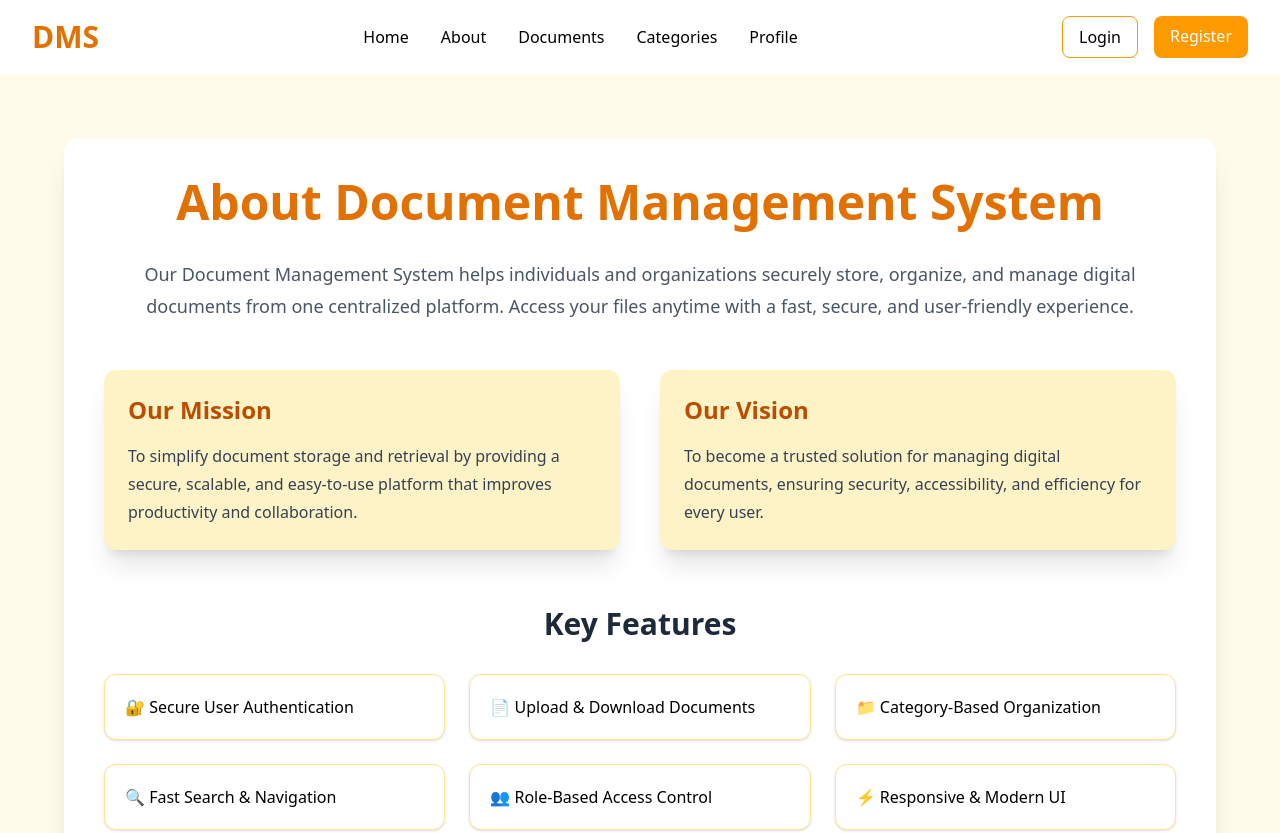
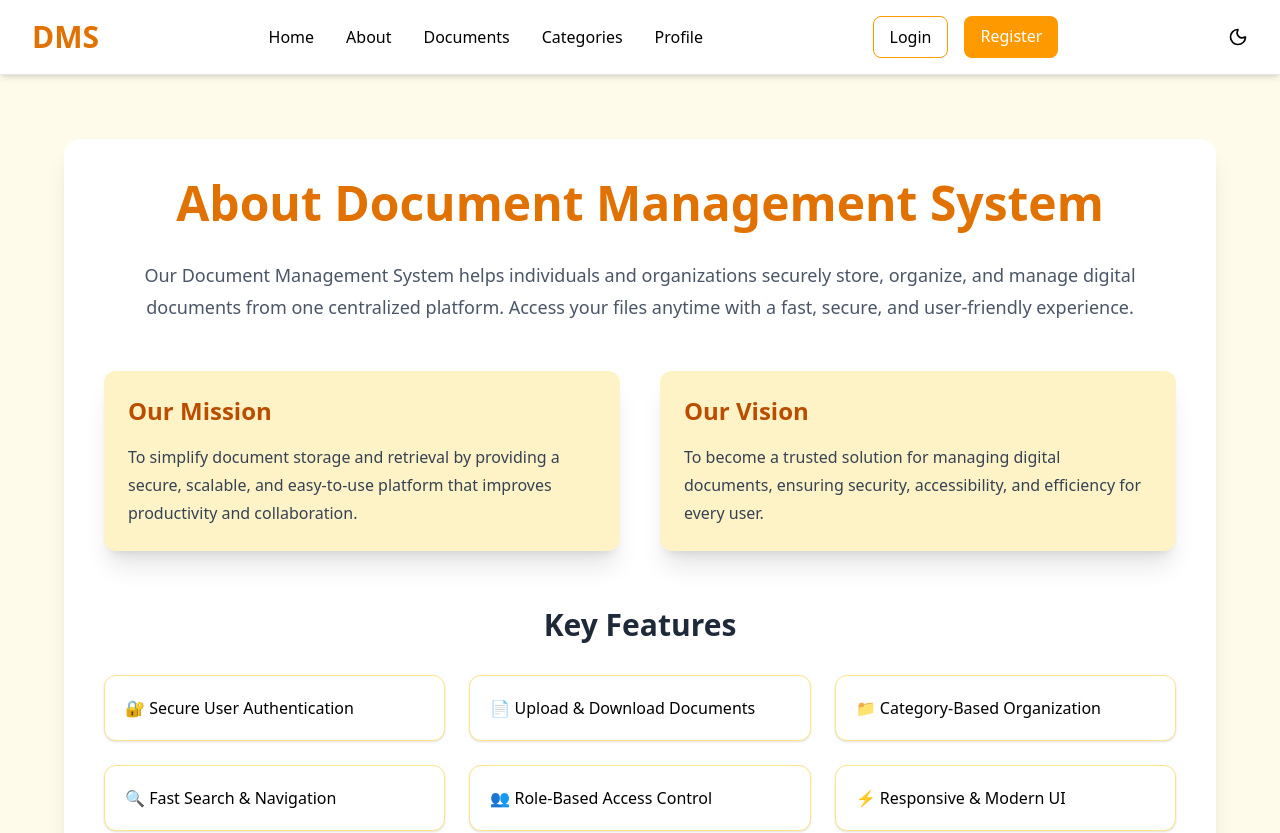
Before and after one commit to Lakshit-Poojari/Document-Management-System, a Next.js app: page /about in a window 1280 px wide. Shown: the top 833 px of the page. Built offline with nearby package versions, Linux system fonts and the light colour scheme.

Commit message:
add dark theme

```diff
--- a/app/(dashboard)/about/page.tsx
+++ b/app/(dashboard)/about/page.tsx
@@ -9,11 +9,11 @@ export default function About() {
   "⚡ Responsive & Modern UI",
 ];
     return(
-        <div className="min-h-screen bg-amber-50 py-16 px-6">
+        <div className="min-h-screen bg-amber-50 dark:bg-gray-900 py-16 px-6">
 
-            <div className="max-w-6xl mx-auto bg-white rounded-2xl shadow-xl p-10">
+            <div className="max-w-6xl mx-auto bg-white  rounded-2xl shadow-xl dark:bg-gray-800 p-10">
 
-                <h1 className="text-5xl font-bold text-center text-amber-600 mb-8">
+                <h1 className="text-5xl font-bold text-center text-amber-600 dark:text-amber-400 mb-8">
                 About Document Management System
                 </h1>
 
@@ -24,15 +24,15 @@ export default function About() {
                 secure, and user-friendly experience.
                 </p>
 
-                <div className="grid md:grid-cols-2 gap-10">
+                <div className="grid md:grid-cols-2 gap-10 ">
 
-                    <div className="bg-amber-100 rounded-xl p-6 shadow-xl hover:shadow-2xl transition hover:-translate-y-3 duration-500">
+                    <div className="bg-amber-100 rounded-xl p-6 dark:bg-gray-700 shadow-xl hover:shadow-2xl transition hover:-translate-y-3 duration-500">
 
-                        <h2 className="text-2xl font-semibold text-amber-700 mb-4">
+                        <h2 className="text-2xl font-semibold dark:text-amber-400 text-amber-700 mb-4">
                         Our Mission
                         </h2>
 
-                        <p className="text-gray-700 leading-7">
+                        <p className="text-gray-700 leading-7 dark:text-gray-300">
                         To simplify document storage and retrieval by providing a
                         secure, scalable, and easy-to-use platform that improves
                         productivity and collaboration.
@@ -40,13 +40,13 @@ export default function About() {
 
                     </div>
 
-                    <div className="bg-amber-100 rounded-xl p-6 shadow-xl hover:shadow-2xl transition hover:-translate-y-3 duration-500">
+                    <div className="bg-amber-100 rounded-xl dark:bg-gray-700 p-6 shadow-xl hover:shadow-2xl transition hover:-translate-y-3 duration-500">
 
-                        <h2 className="text-2xl font-semibold text-amber-700 mb-4">
+                        <h2 className="text-2xl font-semibold text-amber-700 dark:text-amber-400  mb-4">
                         Our Vision
                         </h2>
 
-                        <p className="text-gray-700 leading-7">
+                        <p className="text-gray-700 leading-7 dark:text-gray-300">
                         To become a trusted solution for managing digital documents,
                         ensuring security, accessibility, and efficiency for every user.
                         </p>
@@ -57,14 +57,14 @@ export default function About() {
 
                 <div className="mt-14">
 
-                    <h2 className="text-3xl font-bold text-center text-gray-800 mb-8">
+                    <h2 className="text-3xl font-bold text-center text-gray-800 dark:text-white mb-8">
                         Key Features
                     </h2>
 
                     <div className="grid sm:grid-cols-2 lg:grid-cols-3 gap-6">
 
                         {features.map((feature, index) => (
-                        <div key={index} className="bg-white border border-amber-200 rounded-xl p-5 shadow hover:shadow-lg transition
+                        <div key={index} className="bg-white border dark:bg-gray-700 border-amber-200 rounded-xl p-5 shadow hover:shadow-lg transition
                          hover:bg-amber-200 hover:-translate-y-2 duration-500 ">
 
                         {feature}
--- a/app/layout.tsx
+++ b/app/layout.tsx
@@ -3,6 +3,7 @@ import { Geist, Geist_Mono } from "next/font/google";
 import "./globals.css";
 import Navbar from "@/components/Navbar";
 import Footer from "@/components/Footer";
+import { ThemeProvider } from "@/components/theme-provider";
 
 const geistSans = Geist({
   variable: "--font-geist-sans",
@@ -27,12 +28,19 @@ export default function RootLayout({
   return (
     <html
       lang="en"
+      suppressHydrationWarning
       className={`${geistSans.variable} ${geistMono.variable} h-full antialiased`}
     >
       <body className="min-h-full flex flex-col">
-        <Navbar/>
-        {children}
-        <Footer/>
+        <ThemeProvider
+            attribute="class"
+            defaultTheme="system"
+            enableSystem
+            disableTransitionOnChange>
+          <Navbar/>
+          {children}
+          <Footer/>
+        </ThemeProvider>
       </body>
     </html>
   );
--- a/app/page.tsx
+++ b/app/page.tsx
@@ -4,9 +4,9 @@ export default function Home() {
 
   return (
     <>
-      <div className="min-h-screen flex flex-col items-center justify-center px-8 bg-amber-50">
-        <div className="max-w-4xl text-center">
-          <h1 className="text-5xl font-bold text-amber-900 mb-6">
+      <div className="min-h-screen flex flex-col items-center justify-center dark:bg-gray-800 px-8 bg-amber-50">
+        <div className="max-w-4xl text-center ">
+          <h1 className="text-5xl dark:text-amber-400 font-bold text-amber-900 mb-6">
               This is Document Management System
           </h1>
         </div>
@@ -14,7 +14,7 @@ export default function Home() {
         <br />
 
         <div >
-          <p className="text-lg text-gray-700 leading-relaxed mb-12">
+          <p className="text-lg text-gray-600 leading-relaxed mb-12">
               Manage, organize, and access your documents from one centralized platform.
               Upload files, categorize documents, track document details, and securely
               store important information with ease.
@@ -23,10 +23,10 @@ export default function Home() {
 
         <br />
 
-        <div className="bg-white shadow-2xl rounded-2xl p-8">
-          <h2 className="text-3xl font-semibold text-amber-800 mb-6">Features</h2>
+        <div className="bg-white shadow-2xl rounded-2xl p-8 dark:bg-gray-700">
+          <h2 className="text-3xl font-semibold text-amber-800 dark:text-amber-400  mb-6">Features</h2>
           <br />
-          <ul className="space-y-4 text-lg text-gray-700">
+          <ul className="space-y-4 text-lg dark:text-gray-300 text-gray-700">
             <li>🔐 Secure User Authentication</li>
             <li>📄 Document Upload and Download</li>
             <li>📁 Category-Based Organization</li>
--- a/components/Footer.tsx
+++ b/components/Footer.tsx
@@ -1,7 +1,7 @@
 export default function Footer() {
     return (
         <>
-            <footer className="bg-gray-900 text-white border-t border-gray-700 mt-16">
+            <footer className="bg-gray-900 text-white border-t border-gray-700 mt-16 ">
                 <div className="max-w-7xl mx-auto px-8 py-10 flex flex-col md:flex-row justify-between items-center gap-8">
                     {/* Logo & Description */}
                     <div className="text-center md:text-left">
--- a/components/Navbar.tsx
+++ b/components/Navbar.tsx
@@ -1,38 +1,51 @@
 import Link from "next/link"
+import ThemeToggle from "./Toggle"
 
 export default function Navbar() {
   return (
     <>
-        <header className="bg-white shadow-md">
+        <header className="
+sticky top-0
+z-50
+bg-white
+dark:bg-slate-900
+shadow-md
+dark:shadow-black/50
+border-b
+border-gray-200
+dark:border-slate-800
+">
             <nav className="max-w-7xl mx-auto flex justify-between items-center px-8 py-4">
 
                 <div>
-                    <Link href="/" className="text-3xl font-bold text-amber-600">DMS</Link>
+                    <Link href="/" className="text-3xl font-bold text-amber-600 ">DMS</Link>
                 </div>
 
                 {/* Navigation */}
                 <div className="flex items-center gap-8">
 
-                    <Link href="/" className="hover:text-amber-600 transition">Home</Link>
+                    <Link href="/" className="hover:text-amber-600 transition focus:underline">Home</Link>
 
-                    <Link href="/about" className="hover:text-amber-600 transition">About</Link>
+                    <Link href="/about" className="hover:text-amber-600 transition focus:underline">About</Link>
 
-                    <Link href="/document" className="hover:text-amber-600 transition">Documents</Link>
+                    <Link href="/document" className="hover:text-amber-600 transition focus:underline">Documents</Link>
 
-                    <Link href="/categories" className="hover:text-amber-600 transition">Categories</Link>
+                    <Link href="/categories" className="hover:text-amber-600 transition focus:underline">Categories</Link>
 
-                    <Link href="/profile" className="hover:text-amber-600 transition">Profile</Link>
+                    <Link href="/profile" className="hover:text-amber-600 transition focus:underline">Profile</Link>
 
                 </div>
 
                 {/* Authentication Buttons */}
                 <div className="flex gap-4">
 
-                    <Link href="/login" className="px-4 py-2 border border-amber-500 rounded-lg hover:bg-amber-50">Login</Link>
+                    <Link href="/login" className="px-4 py-2 border border-amber-500 rounded-lg hover:bg-amber-50 dark:bg-gray-800 dark:text-white">Login</Link>
 
                     <Link href="/register" className="px-4 py-2 bg-amber-500 text-white rounded-lg hover:bg-amber-600">Register</Link>
 
                 </div>
+
+                <ThemeToggle />
 
             </nav>
         </header>
--- /dev/null
+++ b/components/Toggle.tsx
@@ -0,0 +1,21 @@
+"use client";
+
+import { useTheme } from "next-themes";
+import { Moon, Sun } from "lucide-react";
+
+
+export default function ThemeToggle() {
+  const { theme, setTheme } = useTheme();
+
+
+
+  return (
+    <button
+  onClick={() =>
+    setTheme(theme === "dark" ? "light" : "dark")
+  }
+>
+  {theme === "dark" ? <Sun size={20} /> : <Moon size={20} />}
+</button>
+  );
+}
--- /dev/null
+++ b/components/theme-provider.tsx
@@ -0,0 +1,11 @@
+"use client"
+
+import * as React from "react"
+import { ThemeProvider as NextThemesProvider } from "next-themes"
+
+export function ThemeProvider({
+  children,
+  ...props
+}: React.ComponentProps<typeof NextThemesProvider>) {
+  return <NextThemesProvider {...props}>{children}</NextThemesProvider>
+}
--- a/package.json
+++ b/package.json
@@ -12,8 +12,10 @@
     "bcryptjs": "^3.0.3",
     "jsonwebtoken": "^9.0.3",
     "lottie-react": "^2.4.1",
+    "lucide-react": "^1.17.0",
     "mysql2": "^3.22.4",
     "next": "16.2.7",
+    "next-themes": "^0.4.6",
     "react": "19.2.4",
     "react-dom": "19.2.4",
     "react-loading-icons": "^1.1.0"
```
Also changed, not shown: 1 other file (tests, documents, lock files or other folders).
